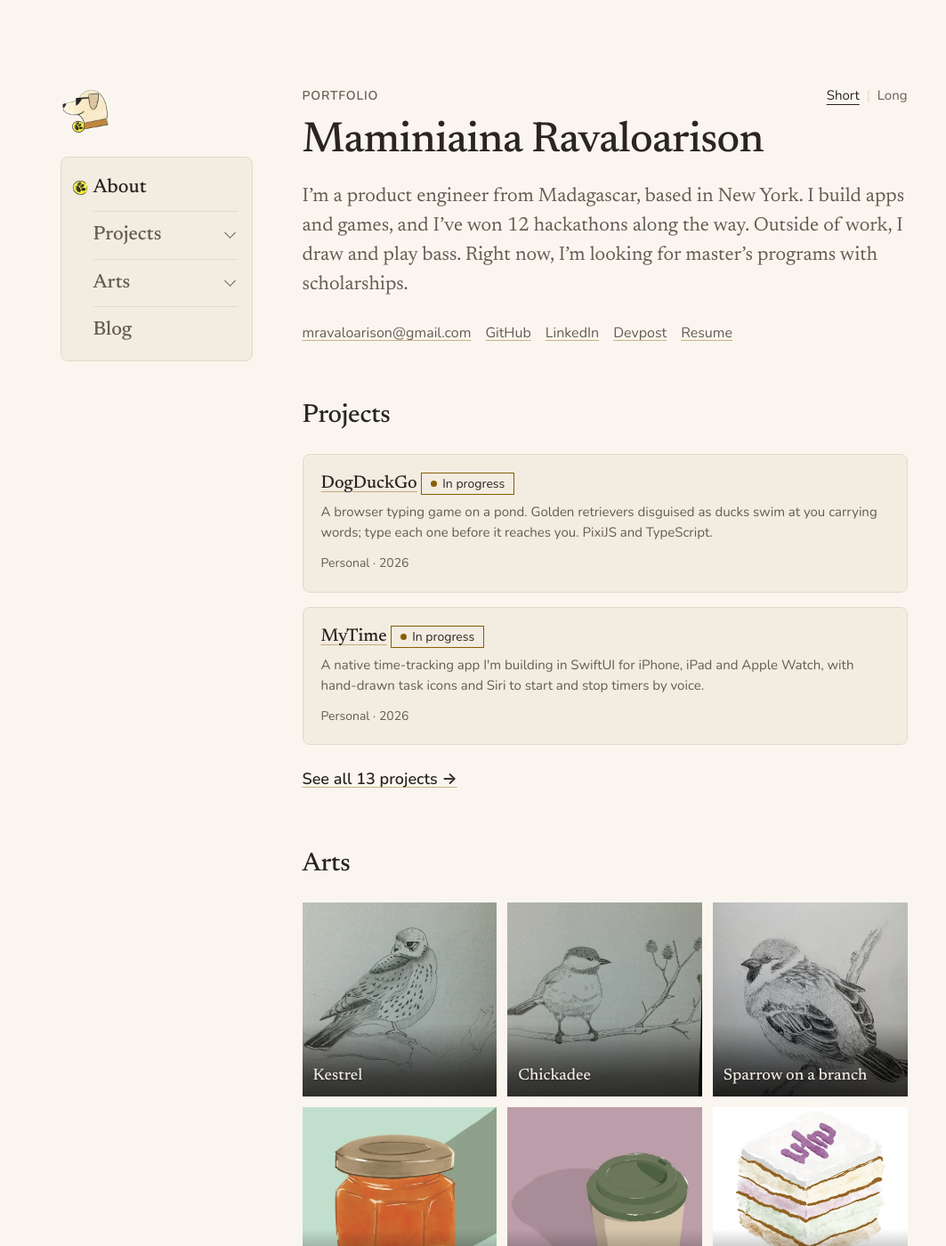
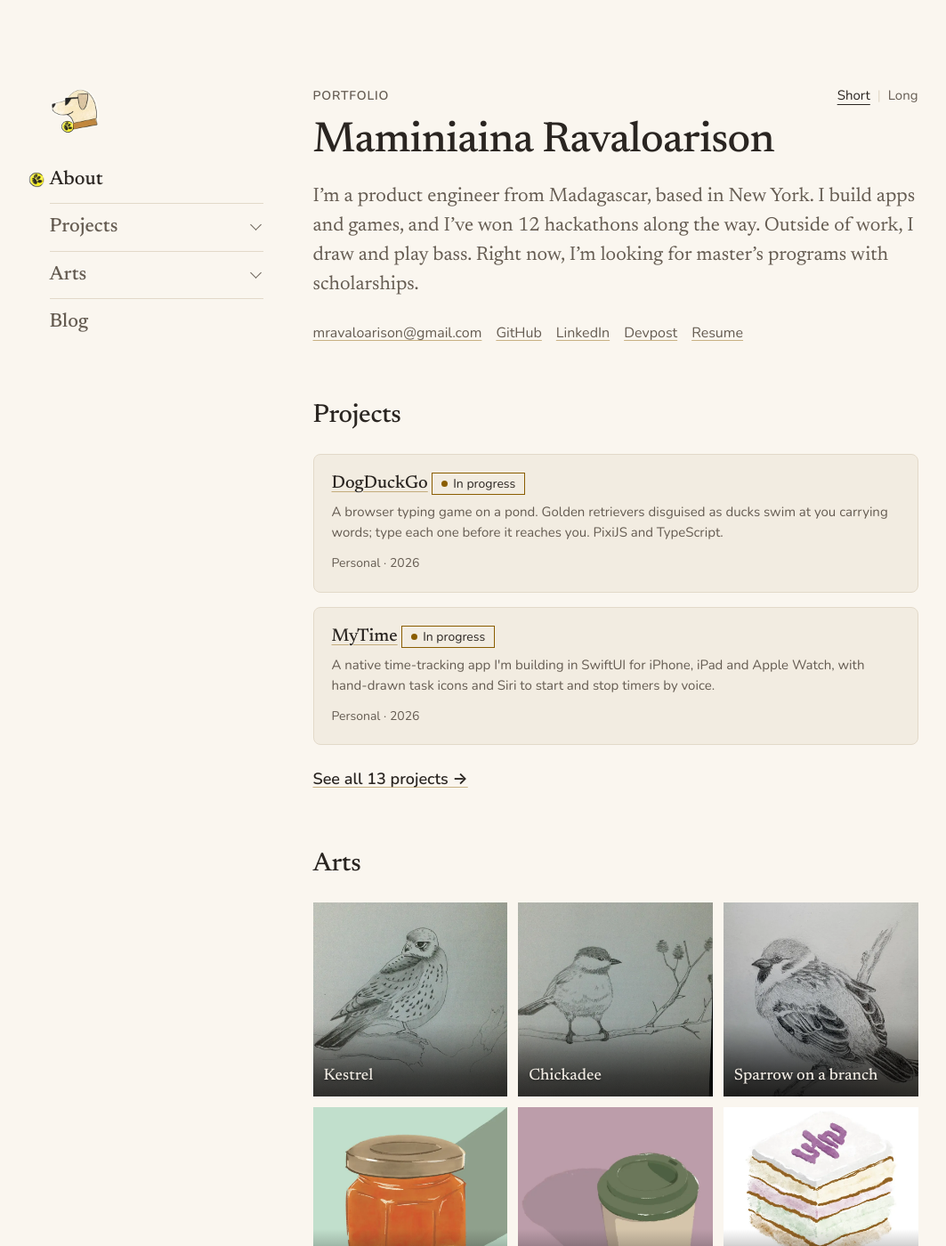
Before and after one commit to mravaloarison/mravaloarison.github.io, a Jekyll site: the page built from index.md, in a window 1280 px wide and 1400 px high. Shown: the whole window at 89% size, without its empty margins (77-1140 px from the left). Built offline with Jekyll 4.4.1, drawn with Linux system fonts in a browser that asks for light colours.

```diff
--- a/assets/css/styles.css
+++ b/assets/css/styles.css
@@ -87,7 +87,7 @@
   --radius-card: 8px;
 
   --measure: 680px;
-  --nav-width: 216px;
+  --nav-width: 240px;
   /* Project and post cards (see "Project and post cards"); from 601px the
      padding is 20px, the space between cards 16px and the thumbnail 112px */
   --card-pad: 14px;
@@ -2430,16 +2430,6 @@ figcaption {
     margin-right: -8px;
   }
 
-  /* The menu sits in a box like the project and post cards (Mami's
-     request, November 2026): same background, hairline and corners, with
-     room on the left for the tag. */
-  .site-nav {
-    padding: var(--space-8) var(--space-16) var(--space-8) 36px;
-    background: var(--surface);
-    border: 1px solid var(--border);
-    border-radius: var(--radius-card);
-  }
-
   .site-header-inner {
     display: block;
     max-width: none;
```
Also changed, not shown: CLAUDE.md (+4 -5 lines).
